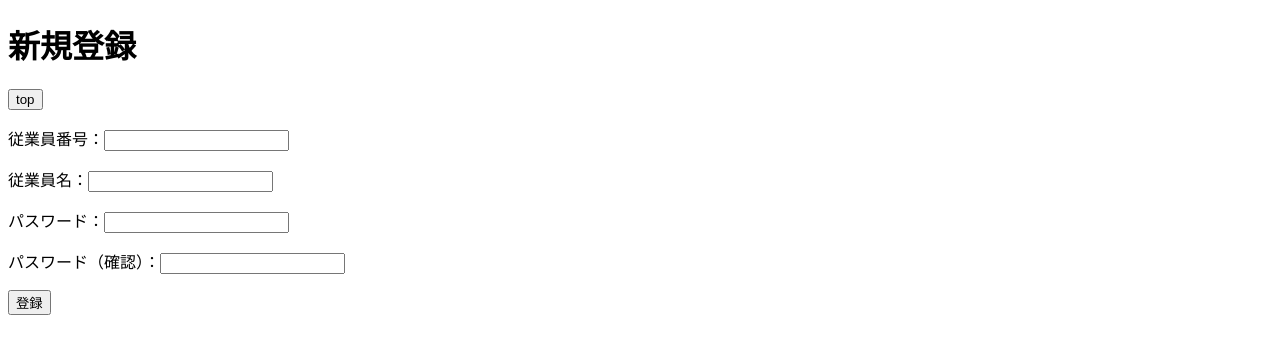
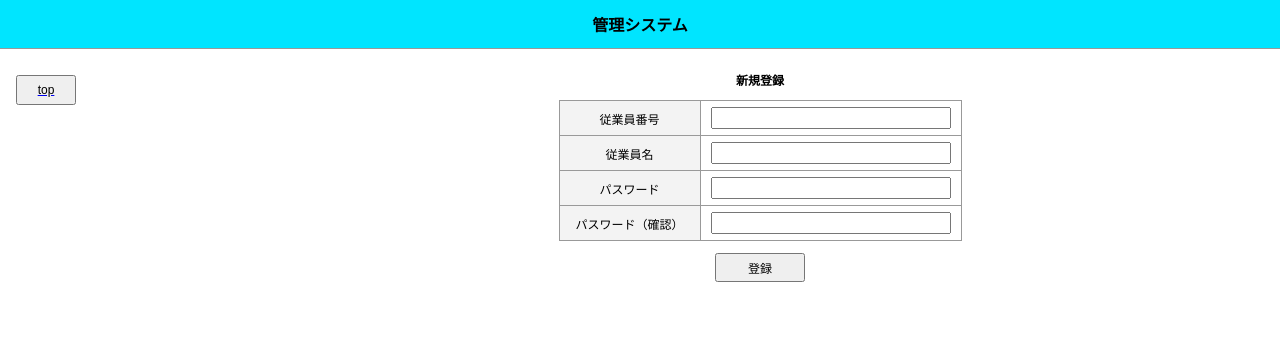
Before and after one commit to ibuki1204/django_system, a Django app: page /signup/ in a window 1280 px wide. Shown: the top 354 px of the page. Run offline with Django 4.2, Linux system fonts and the light colour scheme.

Commit message:
新規登録ui追加

```diff
--- a/django_project/psys/templates/psys/base.html
+++ b/django_project/psys/templates/psys/base.html
@@ -56,6 +56,14 @@
 
     .main {
       min-width: 0;
+    }
+
+
+    /* mainの中身を中央寄せするための共通枠 */
+    .center-box{
+    width: 660px;              /* 表＋フォームが気持ちよく収まる幅 */
+    max-width: 100%;
+    margin: 0 auto;            /* mainの中で中央 */
     }
 
 
--- a/django_project/psys/templates/psys/customer_summary.html
+++ b/django_project/psys/templates/psys/customer_summary.html
@@ -13,6 +13,8 @@
 {% endblock %}
 
 {% block content %}
+
+<div class="center-box">
 
 <form method="get" style="text-align:center; margin-bottom:12px;">
   <span style="font-size:12px; margin-right:6px;">開始日：</span>
@@ -56,4 +58,5 @@
   </tbody>
 </table>
 
+</div>
 {% endblock %}
--- a/django_project/psys/templates/psys/signup.html
+++ b/django_project/psys/templates/psys/signup.html
@@ -1,29 +1,51 @@
-<!DOCTYPE html>
-<html>
-<head>
-  <meta charset="UTF-8">
-  <title>新規登録</title>
-</head>
-<body>
-  <h1>新規登録</h1>
+{% extends "psys/base.html" %}
 
+{% block title %}新規登録{% endblock %}
+{% block page_title %}新規登録{% endblock %}
+
+{% block side_menu %}
   <a href="{% url 'index' %}">
-    <button type="button">top</button>
+    <button type="button" class="btn" style="width:60px;">top</button>
   </a>
+{% endblock %}
 
-  {% if messages %}
-    {% for message in messages %}
-      <p style="color:red;">{{ message }}</p>
-    {% endfor %}
-  {% endif %}
+{% block content %}
 
-  <form method="post">
-    {% csrf_token %}
-    <p>従業員番号：<input type="text" name="employee_no" maxlength="6"></p>
-    <p>従業員名：<input type="text" name="employee_name" maxlength="50"></p>
-    <p>パスワード：<input type="password" name="password1" maxlength="255"></p>
-    <p>パスワード（確認）：<input type="password" name="password2" maxlength="255"></p>
+<form method="post">
+  {% csrf_token %}
+
+  <table class="form-table">
+    <tr>
+      <td class="label">従業員番号</td>
+      <td>
+        <input type="text" name="employee_no" maxlength="6"
+               value="{{ request.POST.employee_no|default:'' }}">
+      </td>
+    </tr>
+    <tr>
+      <td class="label">従業員名</td>
+      <td>
+        <input type="text" name="employee_name" maxlength="50"
+               value="{{ request.POST.employee_name|default:'' }}">
+      </td>
+    </tr>
+    <tr>
+      <td class="label">パスワード</td>
+      <td>
+        <input type="password" name="password1" maxlength="255">
+      </td>
+    </tr>
+    <tr>
+      <td class="label">パスワード（確認）</td>
+      <td>
+        <input type="password" name="password2" maxlength="255">
+      </td>
+    </tr>
+  </table>
+
+  <div class="btn-area">
     <button type="submit">登録</button>
-  </form>
-</body>
-</html>
+  </div>
+</form>
+
+{% endblock %}
```
